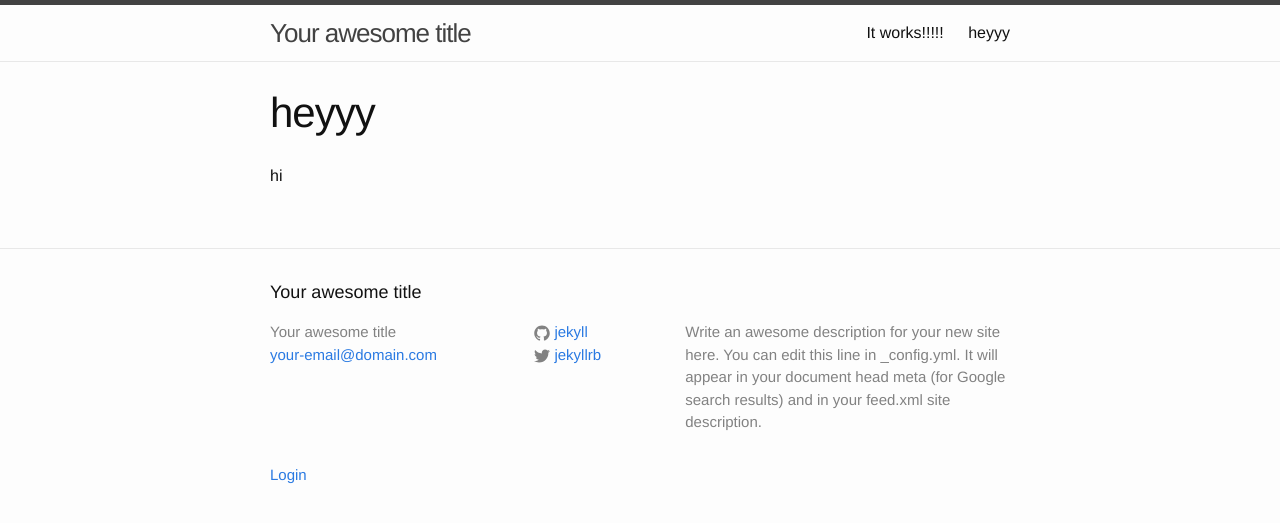
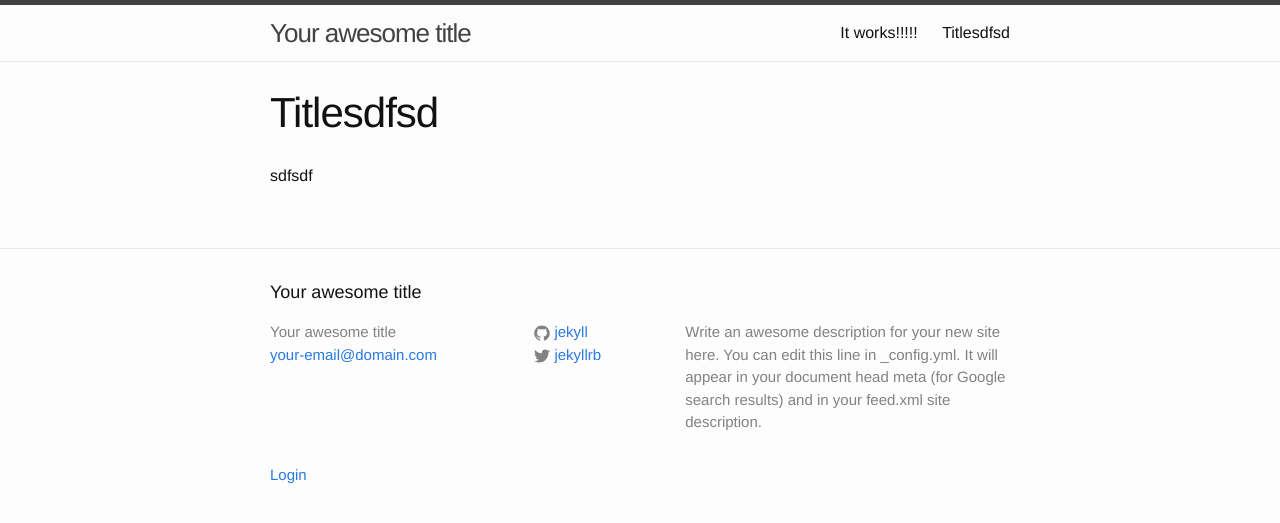
Before and after one commit to masonforest/windows98, a Jekyll site: the page built from index.md, in a window 1280 px wide. Shown: the top 523 px of the page. Built offline with Jekyll 4.4.1, drawn with Linux system fonts in a browser that asks for light colours; nearby versions of some CDN libraries.

Commit message:
Windows 98 - Update

```diff
--- a/index.md
+++ b/index.md
@@ -1,5 +1,5 @@
 ---
-layout: page
-title: heyyy
+layout: post
+title: Titlesdfsd
 ---
-hi
+sdfsdf
```
